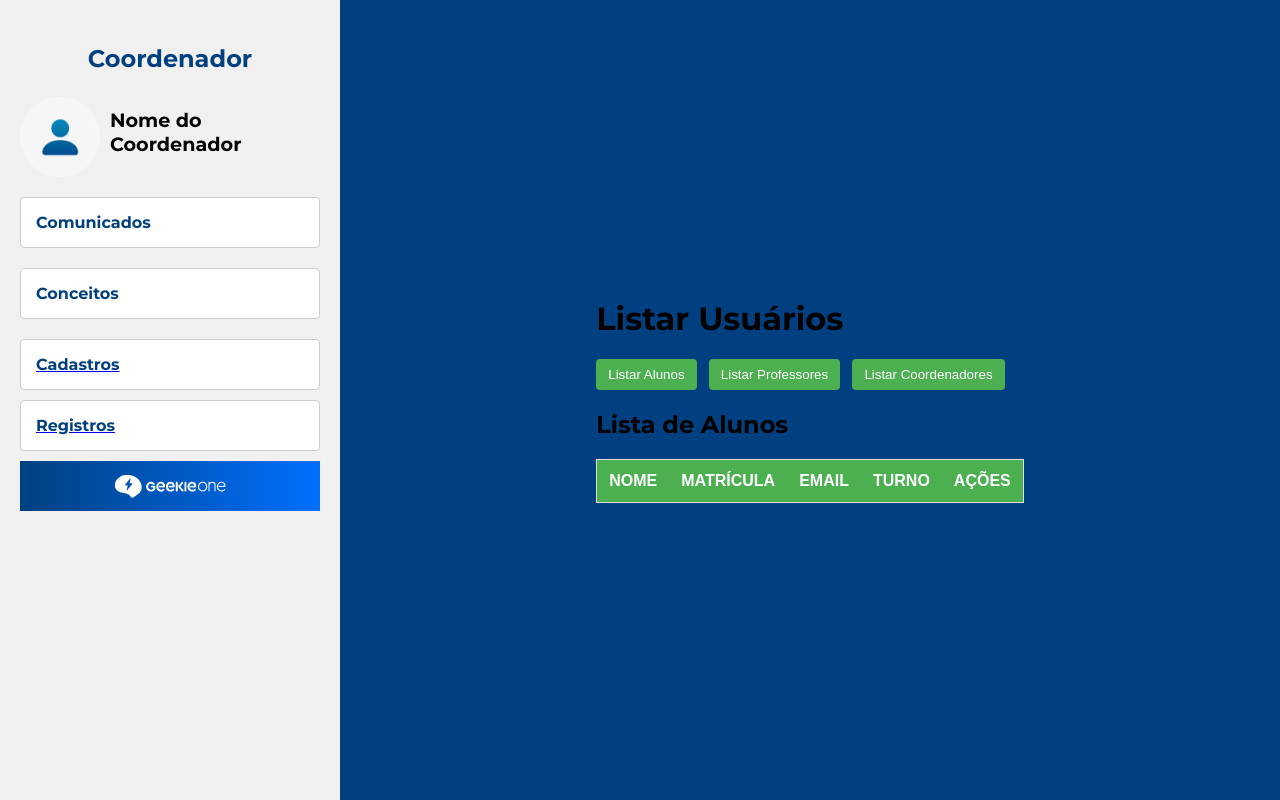
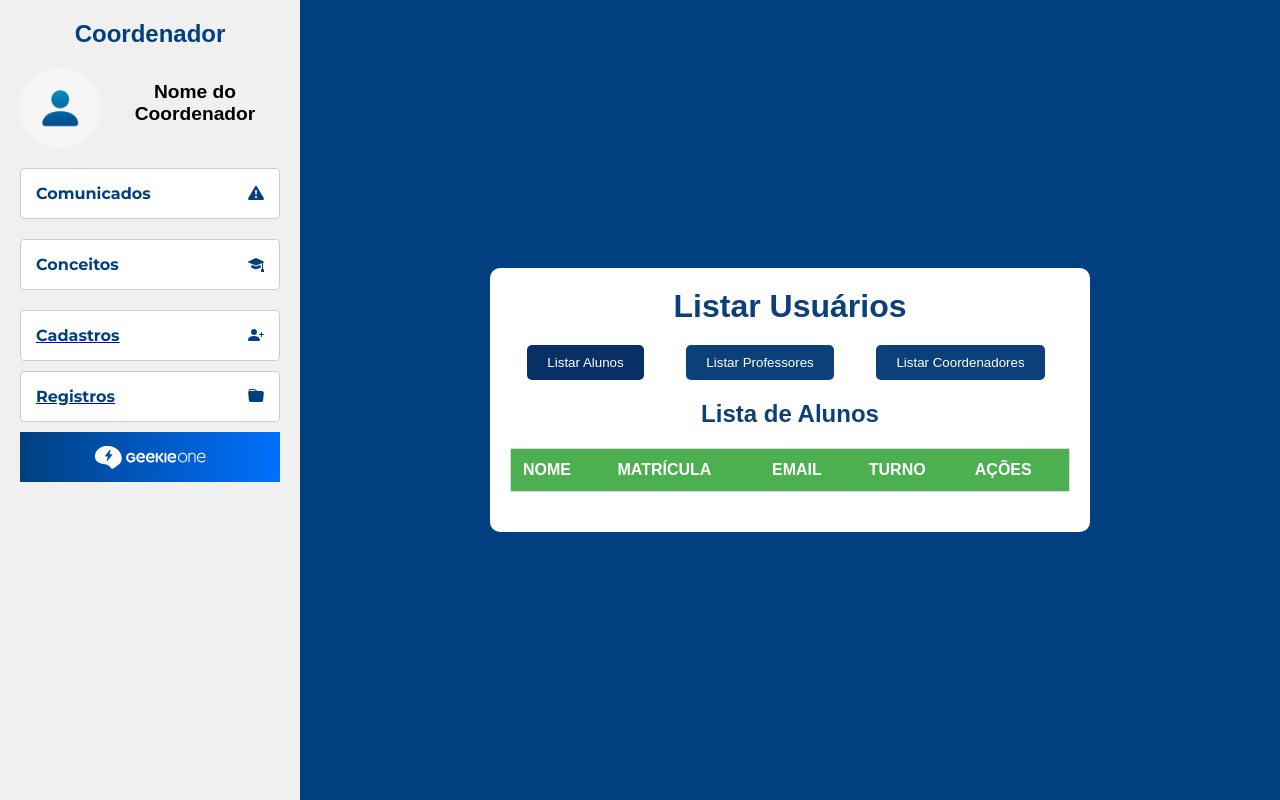
Before and after one commit to Vieirinha122/SISTEMA_ESCOLAR, a website: page frontend/registro_geral/registro.html in a window 1280 px wide. Drawn offline with nearby package versions, Linux system fonts and the light colour scheme; no server answers.

Commit message:
Icons acrescentados

```diff
--- a/frontend/registro_geral/registro.html
+++ b/frontend/registro_geral/registro.html
@@ -7,7 +7,8 @@
     <title>Listar Usuários</title>
     <link rel="stylesheet" href="registro.css">
     <link rel="stylesheet" href="../tela_professor/tela_professor.css">
-    <link rel="stylesheet" href="..//cadastro_geral/cadastro.css">
+    <link rel="stylesheet" href="../cadastro_geral/cadastro.css">
+    <link href="https://cdn.jsdelivr.net/npm/bootstrap-icons@1.8.1/font/bootstrap-icons.css" rel="stylesheet">
 </head>
 
 <body>
@@ -25,7 +26,10 @@
             </div>
             <nav class="menu">
                 <div class="dropdown">
-                    <button class="menu-button dropdown-button-comunicados">Comunicados</button>
+                    <button class="menu-button dropdown-button-comunicados">
+                        Comunicados
+                        <i class="bi bi-exclamation-triangle-fill" style="float: right;"></i>
+                    </button>
                     <ul class="dropdown-content dropdown-content-comunicados">
                         <li><a href="../pages_comunicados/cadastrarComunicado.html">Cadastrar Comunicado</a></li>
                         <li><a href="../pages_comunicados/comunicado.html">Ver Comunicados</a></li>
@@ -33,15 +37,28 @@
                 </div>
 
                 <div class="dropdown">
-                    <button class="menu-button dropdown-button-conceitos">Conceitos</button>
+                    <button class="menu-button dropdown-button-conceitos">
+                        Conceitos
+                        <i class="bi bi-mortarboard-fill" style="float: right;"></i>
+                    </button>
                     <ul class="dropdown-content dropdown-content-conceitos">
                         <li><a href="../pages_conceitos/cadastroConceito.html">Cadastrar Conceito</a></li>
                         <li><a href="../pages_conceitos/conceito.html">Ver Conceitos</a></li>
                     </ul>
                 </div>
 
-                <a href="../cadastro_geral/cadastro.html"><button class="menu-button dropdown-button-conceitos">Cadastros</button></a>
-                <a href="../registro_geral/registro.html"><button class="menu-button dropdown-button-conceitos">Registros</button></a>
+                <a href="../cadastro_geral/cadastro.html">
+                    <button class="menu-button dropdown-button-cadastros">
+                        Cadastros
+                        <i class="bi bi-person-plus-fill" style="float: right;"></i>
+                    </button>
+                </a>
+                <a href="../registro_geral/registro.html">
+                    <button class="menu-button dropdown-button-registros">
+                        Registros
+                        <i class="bi bi-folder-fill" style="float: right;"></i>
+                    </button>
+                </a>
 
                 <a href="https://one.geekie.com.br" target="_blank" class="custom-button">
                     <img src="../imagens/logoGeekieOneBranco.png" alt="Geekie One">
@@ -119,7 +136,6 @@
     <script src="registro.js"></script>
     <script src="../tela_coordenador/tela_coordenador.js"></script>
     <script src="../tela_professor/tela_professor.js"></script>
-
 </body>
 
 </html>
```
Also changed, not shown: frontend/cadastro_geral/cadastro.html (+54 -10 lines), frontend/pages_comunicados/cadastrarComunicado.html (+9 -2 lines), frontend/pages_comunicados/comunicado.html (+9 -3 lines), frontend/pages_conceitos/cadastroConceito.html (+9 -2 lines), frontend/pages_conceitos/conceito.html (+15 -6 lines), frontend/tela_aluno/tela_aluno.html (+9 -2 lines), frontend/tela_coordenador/tela_coordenador.html (+22 -4 lines), frontend/tela_professor/tela_professor.html (+9 -2 lines).
